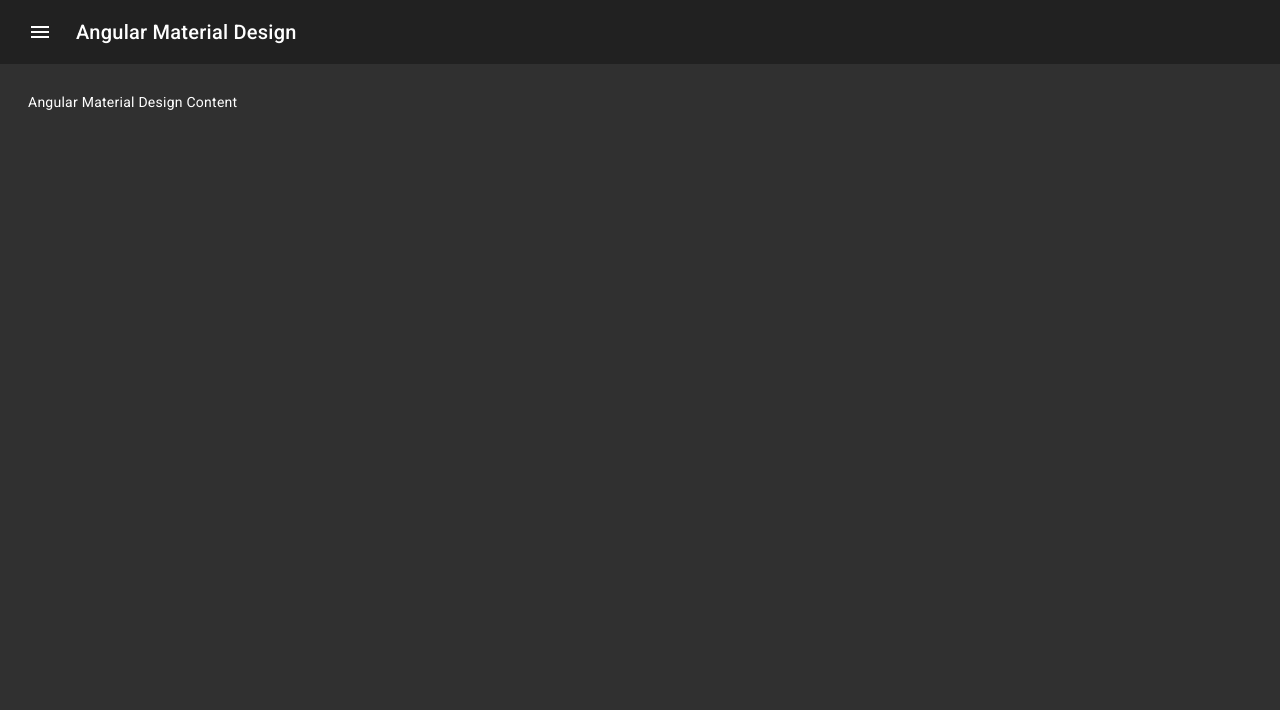
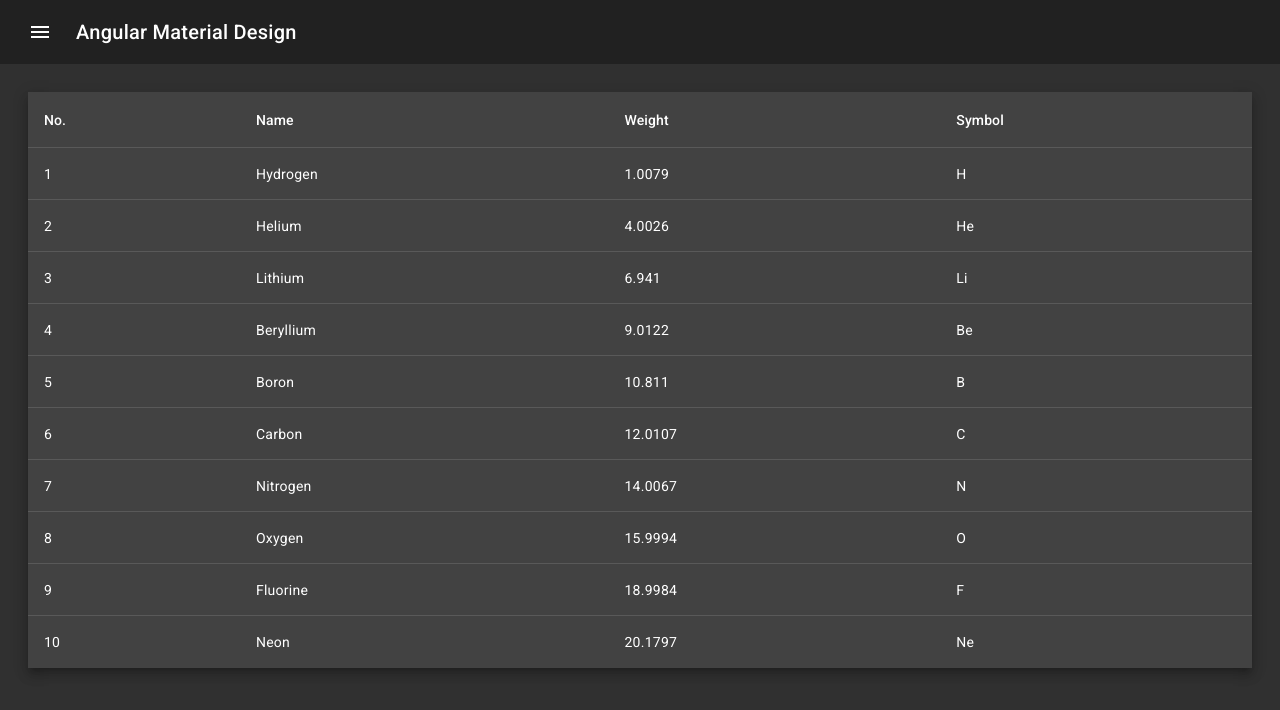
Before and after one commit to SugengW13/angular-material-design, an Angular app: page / in a window 1280 px wide. Shown: the top 710 px of the page. Built offline with nearby package versions, Linux system fonts and the light colour scheme; no server answers; the database is empty.

Commit message:
feat: add component data-table

```diff
--- a/src/app/app.component.html
+++ b/src/app/app.component.html
@@ -1,5 +1,5 @@
 <app-sidebar>
   <div app-content>
-    Angular Material Design Content
+    <app-data-table/>
   </div>
 </app-sidebar>
--- a/src/app/app.module.ts
+++ b/src/app/app.module.ts
@@ -4,6 +4,7 @@
 import { AppComponent } from './app.component';
 import { BrowserAnimationsModule } from '@angular/platform-browser/animations';
 import { SidebarComponent } from './sidebar/sidebar.component';
+import { DataTableComponent } from './data-table/data-table.component';
 
 @NgModule({
   declarations: [
@@ -13,7 +14,8 @@
     BrowserModule,
     AppRoutingModule,
     BrowserAnimationsModule,
-    SidebarComponent
+    SidebarComponent,
+    DataTableComponent
   ],
   providers: [],
   bootstrap: [AppComponent]
--- /dev/null
+++ b/src/app/data-table/data-table.component.html
@@ -0,0 +1,32 @@
+<table mat-table [dataSource]="dataSource" class="mat-elevation-z8">
+
+  <!--- Note that these columns can be defined in any order.
+        The actual rendered columns are set as a property on the row definition" -->
+
+  <!-- Position Column -->
+  <ng-container matColumnDef="position">
+    <th mat-header-cell *matHeaderCellDef> No. </th>
+    <td mat-cell *matCellDef="let element"> {{element.position}} </td>
+  </ng-container>
+
+  <!-- Name Column -->
+  <ng-container matColumnDef="name">
+    <th mat-header-cell *matHeaderCellDef> Name </th>
+    <td mat-cell *matCellDef="let element"> {{element.name}} </td>
+  </ng-container>
+
+  <!-- Weight Column -->
+  <ng-container matColumnDef="weight">
+    <th mat-header-cell *matHeaderCellDef> Weight </th>
+    <td mat-cell *matCellDef="let element"> {{element.weight}} </td>
+  </ng-container>
+
+  <!-- Symbol Column -->
+  <ng-container matColumnDef="symbol">
+    <th mat-header-cell *matHeaderCellDef> Symbol </th>
+    <td mat-cell *matCellDef="let element"> {{element.symbol}} </td>
+  </ng-container>
+
+  <tr mat-header-row *matHeaderRowDef="displayedColumns"></tr>
+  <tr mat-row *matRowDef="let row; columns: displayedColumns;"></tr>
+</table>
--- /dev/null
+++ b/src/app/data-table/data-table.component.ts
@@ -0,0 +1,34 @@
+import { Component } from '@angular/core';
+import {MatTableModule} from "@angular/material/table";
+
+export interface PeriodicElement {
+  name: string;
+  position: number;
+  weight: number;
+  symbol: string;
+}
+
+const ELEMENT_DATA: PeriodicElement[] = [
+  {position: 1, name: 'Hydrogen', weight: 1.0079, symbol: 'H'},
+  {position: 2, name: 'Helium', weight: 4.0026, symbol: 'He'},
+  {position: 3, name: 'Lithium', weight: 6.941, symbol: 'Li'},
+  {position: 4, name: 'Beryllium', weight: 9.0122, symbol: 'Be'},
+  {position: 5, name: 'Boron', weight: 10.811, symbol: 'B'},
+  {position: 6, name: 'Carbon', weight: 12.0107, symbol: 'C'},
+  {position: 7, name: 'Nitrogen', weight: 14.0067, symbol: 'N'},
+  {position: 8, name: 'Oxygen', weight: 15.9994, symbol: 'O'},
+  {position: 9, name: 'Fluorine', weight: 18.9984, symbol: 'F'},
+  {position: 10, name: 'Neon', weight: 20.1797, symbol: 'Ne'},
+];
+
+@Component({
+  selector: 'app-data-table',
+  templateUrl: './data-table.component.html',
+  styleUrls: ['./data-table.component.css'],
+  standalone: true,
+  imports: [ MatTableModule ]
+})
+export class DataTableComponent {
+  displayedColumns: string[] = ['position', 'name', 'weight', 'symbol'];
+  dataSource = ELEMENT_DATA;
+}
```
Also changed, not shown: src/app/data-table/data-table.component.css (added), 1 other file (tests, documents, lock files or other folders).
